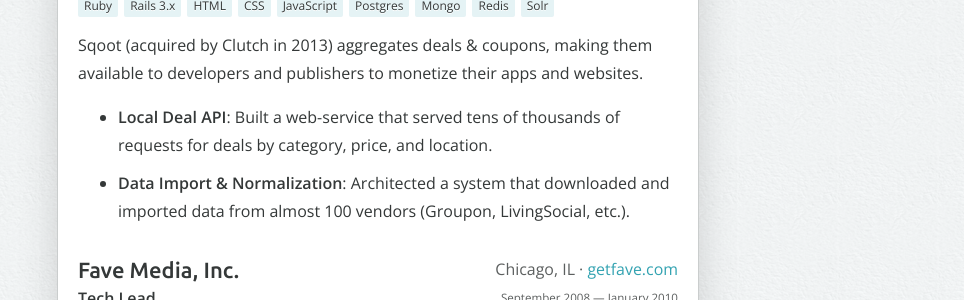
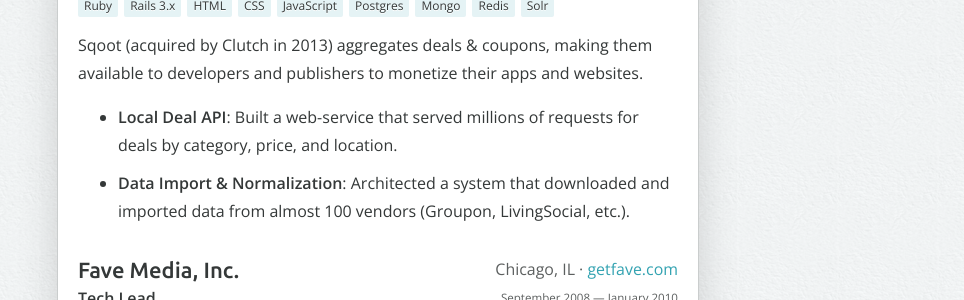
Before and after one commit to avand/avand.github.com, a Jekyll site: the page built from resume/index.html, in a window 1280 px wide and 900 px high, scrolled down 1692 px. Shown: the part 154-454 px from the top of the window, without its empty margins (262-1226 px from the left). Built offline with Jekyll 4.4.1, drawn with Linux system fonts in a browser that asks for light colours.

Commit message:
g/thousands/millions

```diff
--- a/resume/index.html
+++ b/resume/index.html
@@ -198,8 +198,8 @@
 
     <ul>
       <li>
-        <strong>Local Deal API</strong>: Built a web-service that served tens of
-        thousands of requests for deals by category, price, and location.
+        <strong>Local Deal API</strong>: Built a web-service that served millions
+        of requests for deals by category, price, and location.
       </li>
       <li>
         <strong>Data Import &amp; Normalization</strong>: Architected a system
```
